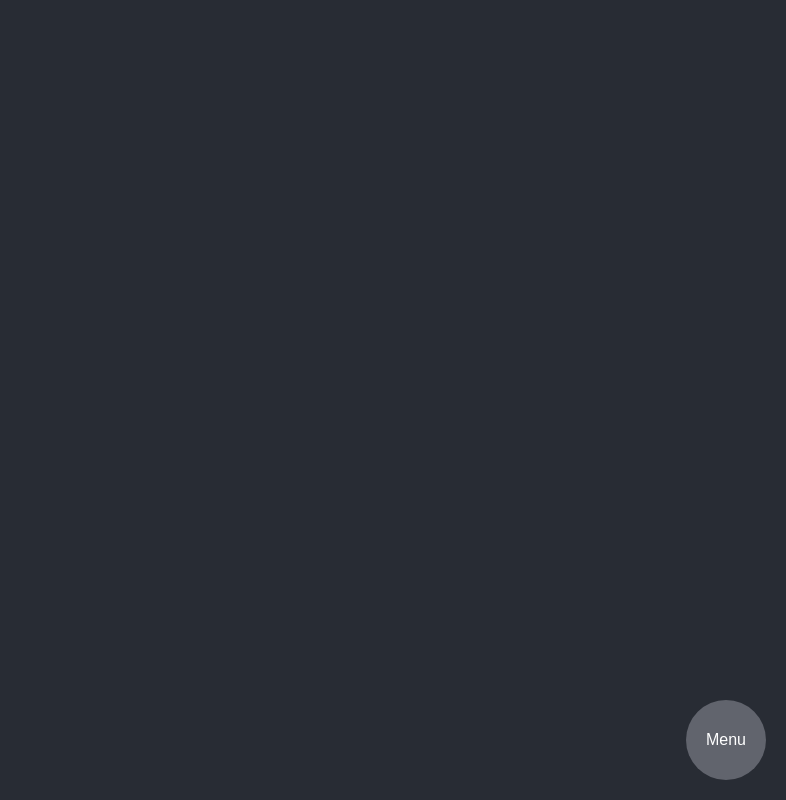
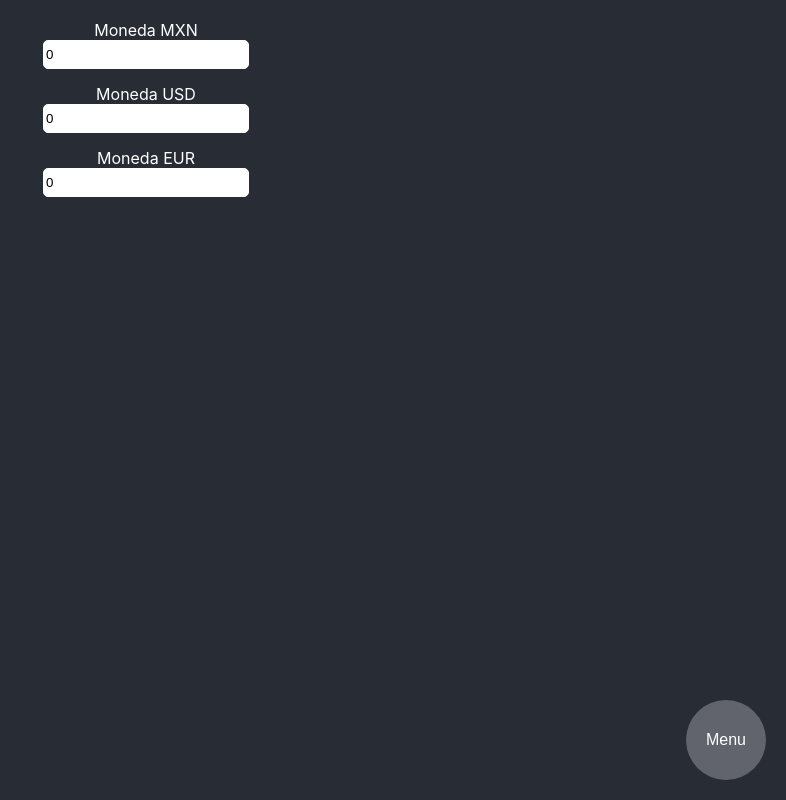
Before and after one commit to EveFer/module_react, a React (Create React App) app: page /currenty-converter in a window 1280 px wide. Shown: the whole page, without its empty margins (494-1280 px from the left). Built offline with nearby package versions, Linux system fonts and the light colour scheme.

Commit message:
[ADD] Currently-converter

```diff
--- a/src/App.js
+++ b/src/App.js
@@ -11,6 +11,7 @@ import {
 import Home from './pages/Home'
 import Notes from './pages/Notes'
 import Menu from './pages/Menu'
+import Conversion from './pages/Conversion'
 
 // CSS
 import './App.css'
@@ -22,11 +23,18 @@ export default class App extends Component {
         <div className='App'>
           <Menu />
           <Switch>
-            <Route exact path='/' component={Home} />
-            <Route exact path='/notes' component={Notes} />
+            <Route exact path='/'>
+              <Home />
+            </Route>
+            <Route exact path='/notes'>
+              <Notes />
+            </Route>
             <Route exact path='/holi' component={Notes}>
               <h1>Holis!!</h1>
             </Route>
+            <Router exact path='/currenty-converter' component={Conversion}>
+              <Conversion />
+            </Router>
           </Switch>
         </div>
       </Router>
--- /dev/null
+++ b/src/pages/Conversion/Conversion.css
@@ -0,0 +1,12 @@
+.form {
+    display: flex;
+    flex-direction: column;
+}
+
+input {
+    margin-bottom: 15px;
+    border-radius: 5px;
+    border: 1px solid white;
+    height: 25px;
+    width: 200px;
+}
--- /dev/null
+++ b/src/pages/Conversion/index.js
@@ -0,0 +1,79 @@
+import React, { Component } from 'react'
+
+// CSS
+import './Conversion.css'
+
+// import Header from '../../components/Header'
+
+export default class Conversion extends Component {
+  constructor (props) {
+    super(props)
+    this.state = {
+      valueConvertedToEur: 0,
+      valueConvertedToUSD: 0,
+      valueConvertedToMXN: 0
+    }
+  }
+
+
+
+  handleChangeMXN = ({target: {name, value}}) => {
+    console.log({[name]: value})
+        this.setState({
+            valueConvertedToEur: (value*0.039).toFixed(3),
+            valueConvertedToUSD: (value*0.043).toFixed(3),
+            valueConvertedToMXN: value
+        })
+  }
+
+  handleChangeUSD = ({target: {name, value}}) => {
+    console.log({[name]: value})
+        this.setState({
+            valueConvertedToEur: (value*0.91).toFixed(3),
+            valueConvertedToUSD: value ,
+            valueConvertedToMXN: (value*23.25).toFixed(3)
+        })
+  }
+
+  handleChangeEUR = ({target: {name, value}}) => {
+    console.log({[name]: value})
+        this.setState({
+            valueConvertedToEur: value,
+            valueConvertedToUSD: (value*1.10).toFixed(3),
+            valueConvertedToMXN: (value*25.47).toFixed(3)
+        })
+  }
+
+  render () {
+    const { valueConvertedToEur, valueConvertedToUSD, valueConvertedToMXN } = this.state
+    return (
+      <div className='Container'>
+        <div>
+          <form className='form'>
+            <label>Moneda MXN</label>
+            <input
+              type='number'
+              name='valueConvertedToMXN'
+              value={valueConvertedToMXN}
+              onChange={this.handleChangeMXN}
+            />
+            <label>Moneda USD</label>
+            <input
+              type='number'
+              name='valueConvertedToUSD'
+              value={valueConvertedToUSD}
+              onChange={this.handleChangeUSD}
+            />
+            <label>Moneda EUR</label>
+            <input
+              type='number'
+              name='valueConvertedToEur'
+              value={valueConvertedToEur}
+              onChange={this.handleChangeEUR}
+            />
+          </form>
+        </div>
+      </div>
+    )
+  }
+}
--- a/src/pages/Menu/index.js
+++ b/src/pages/Menu/index.js
@@ -36,6 +36,9 @@ export default class Menu extends Component {
                 <li>
                   <Link to='/notes' onClick={this.handleToggleMenu}>Notas</Link>
                 </li>
+                <li>
+                  <Link to='/currently-converter' onClick={this.handleToggleMenu}>Conversion</Link>
+                </li>
               </ul>
             </div>
           </nav>
--- a/src/pages/Notes/index.js
+++ b/src/pages/Notes/index.js
@@ -76,7 +76,6 @@ export default class Notes extends Component {
           </div>
         </div>
       </div>
-
     )
   }
 }
```
Also changed, not shown: src/components/Card/Card.js (+9 -9 lines), src/components/Form/index.js (+8 -8 lines).
